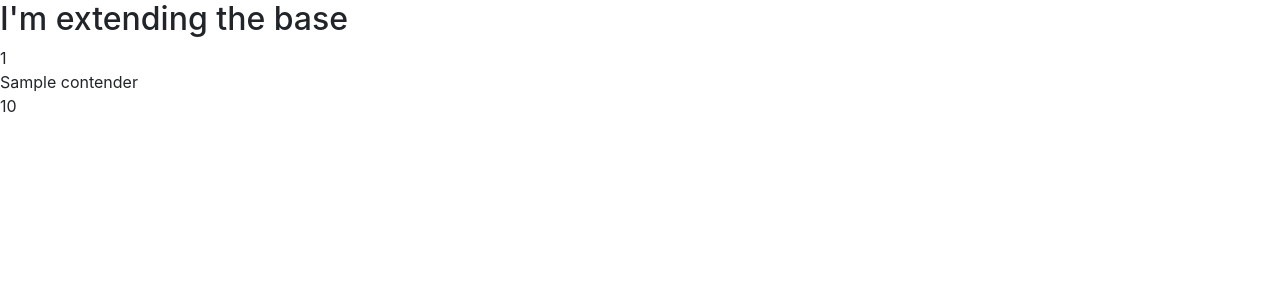
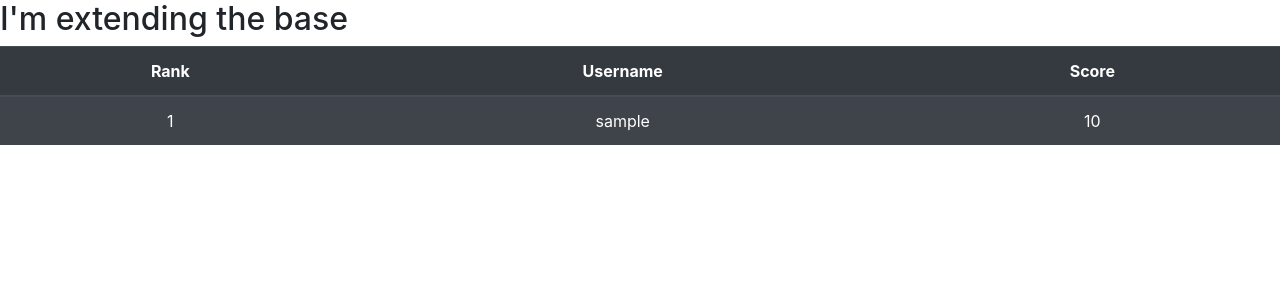
Before and after one commit to JonathanDelaney/TryTrickThatThough, a Flask app: page / in a window 1280 px wide. Shown: the part 72-372 px from the top of the page. Run offline with Flask 2, Linux system fonts and the light colour scheme; a database or web service that is not in the repository returns one stand-in record (values such as "Sample title"); some libraries are stand-ins or nearby versions.

Commit message:
add points update and link to leaderboard via db

```diff
--- a/app.py
+++ b/app.py
@@ -23,7 +23,7 @@ mongo = PyMongo(app)
 @app.route("/")
 @app.route("/get_leaderboard")
 def get_contenders():
-    contenders = mongo.db.contenders.find().sort("score", 1)
+    contenders = mongo.db.users.find().sort('score', -1)
     return render_template("leaderboard.html", contenders=contenders)
 
 
@@ -33,6 +33,7 @@ player1coordinates = []
 player2coordinates = []
 partial_runsP1 = []
 partial_runsP2 = []
+spent_runs = []
 total_coords_list = []
 dimensions = 4
 width = 4
@@ -43,7 +44,8 @@ result = "Set Board"
 def play():
     global player_turn, dimensions, width, opponent
     global player1coordinates, player2coordinates, player2coordinates
-    global partial_runsP1, partial_runsP2, result, total_coords_list
+    global partial_runsP1, partial_runsP2, spent_runs
+    global result, total_coords_list
     new_coordinates = ""
     comp_coordinate = ""
     if request.method == "POST":
@@ -56,7 +58,7 @@ def play():
         elif player_turn == "player1":
             new_coordinates = list(map(int, request.form.get(
                     'coordinate').split(',')))
-            print("player1 success")
+            # print("player1 success")
             if tictactoe.GameResult(
                     player1coordinates,
                     new_coordinates,
@@ -69,19 +71,26 @@ def play():
                 player2coordinates = []
                 partial_runsP1 = []
                 partial_runsP2 = []
+                spent_runs = []
                 player_file = mongo.db.users.find_one(
                     {"username": session["user"]})
                 player_score = player_file['score']
-                print(player_score)
-
+                new_score = ((width**dimensions) + player_score)
+                player_update = {
+                                "score": new_score
+                                }
+                mongo.db.users.update_one(player_file, {"$set": player_update})
+                print(player_file)
+                print(player_score, "type of: ", type(player_score))
             elif opponent == "computer":
                 player1coordinates.append(new_coordinates)
                 comp_coordinate = tictactoe.CompPlay(partial_runsP1,
-                                                    player1coordinates,
-                                                    player2coordinates,
-                                                    width,
-                                                    dimensions)
-                print("computer play success")
+                                                        spent_runs,
+                                                        player1coordinates,
+                                                        player2coordinates,
+                                                        width,
+                                                        dimensions)
+                # print("computer play success")
                 if tictactoe.GameResult(
                         player2coordinates,
                         comp_coordinate,
@@ -94,6 +103,7 @@ def play():
                     player2coordinates = []
                     partial_runsP1 = []
                     partial_runsP2 = []
+                    spent_runs = []
                 else:
                     player2coordinates.append(comp_coordinate)
                     print("Computer's: ", player2coordinates)
@@ -147,7 +157,8 @@ def register():
 
         register = {
             "username": request.form.get("username").lower(),
-            "password": generate_password_hash(request.form.get("password"))
+            "password": generate_password_hash(request.form.get("password")),
+            "score": 0
         }
         mongo.db.users.insert_one(register)
 
--- a/templates/leaderboard.html
+++ b/templates/leaderboard.html
@@ -3,10 +3,24 @@
 
     <h2>I'm extending the base</h2>
 
+
+    <table class="table table-striped table-dark">
+  <thead>
+    <tr>
+      <th class="text-center" scope="col">Rank</th>
+      <th class="text-center" scope="col">Username</th>
+      <th class="text-center" scope="col">Score</th>
+    </tr>
+  </thead>
+  <tbody>
     {% for contender in contenders %}
-    {{ contender.contender_rank }}<br>
-    {{ contender.contender_name }}<br>
-    {{ contender.contender_score }}<br>
+    <tr>
+      <td class="text-center">{{ loop.index }}</td>
+      <td class="text-center">{{ contender.username }}</td>
+      <td class="text-center">{{ contender.score }}</td>
     {% endfor %}
+    </tr>
+  </tbody>
+</table>
 
 {% endblock %}
--- a/tictactoe.py
+++ b/tictactoe.py
@@ -11,6 +11,7 @@ def GameResult(prev_coords, new_coords, player, dimensions, width, part_runs):
     # First let's check if a run is completed.
     if part_runs:
         for run in part_runs:
+            print("considering ", player,"'s runs")
             # Check if the new point has the same displacement
             # as two ot more other points with qualifying displacements.
             if width == 3:
@@ -40,13 +41,14 @@ def GameResult(prev_coords, new_coords, player, dimensions, width, part_runs):
                     run.insert(-4, new_coords)
             # If its length is the width of the board plus the two displacement values
             # then it is a win scenario.
+            print(run)
+            if len(run) == (width*3 - 1):
+                print("Almost full: ", run)
             if len(run) == (width*2 - 1):
                 print(player, " wins!!! with : ", run)
                 part_runs = []
                 prev_coords = []
                 return player
-            else:
-                pass
     # Get the displacement values between the new point and all other previous points
     for coords in prev_coords:
         diff = [abs(c1-c2) for c1, c2 in zip(coords, new_coords)]
@@ -68,7 +70,7 @@ def GameResult(prev_coords, new_coords, player, dimensions, width, part_runs):
                     or set([2, 3]).issubset(diff)
                         or set([2, 4]).issubset(diff)
                             or set([3, 4]).issubset(diff)):
-            pass
+            continue
         elif 1 in diff:
             diff2 = [(abs(c1-c2))*2 for c1, c2 in zip(coords, new_coords)]
             diff3 = [(abs(c1-c2))*3 for c1, c2 in zip(coords, new_coords)]
@@ -102,8 +104,8 @@ def GameResult(prev_coords, new_coords, player, dimensions, width, part_runs):
                             or set([0, 3]).issubset(ref) or set([1, 2]).issubset(ref)
                                 or set([1, 4]).issubset(ref) or set([2, 3]).issubset(ref)
                                     or set([2, 4]).issubset(ref) or set([3, 4]).issubset(ref)) and width == 5)):
-            print("ineligable: ", ref, ", and relavent diff: ", diff,
-            ", and new_coords: ", new_coords, ", and other coords: ", coords)
+            # print("ineligable: ", ref, ", and relavent diff: ", diff,
+            # ", and new_coords: ", new_coords, ", and other coords: ", coords)
             ref = []
         elif width == 3:
             part_runs.append([coords, new_coords, diff, diff2])
@@ -115,45 +117,42 @@ def GameResult(prev_coords, new_coords, player, dimensions, width, part_runs):
     return "No result"
 
 
-spent_runs = []
-
-
 def CompPlay(player_part_runs,
+                spent_runs,
                 human_coords,
                 computer_coords,
                 width,
                 dimensions):
-    global spent_runs
-    print("CompPlay working...")
+    # print("CompPlay working...")
     number_list = [0, 1, 2, 3, 4][:width]
     ref_list = []
     comp_coords = []
     if player_part_runs:
-        print("there is a part run")
+        # print("there is a part run")
         for run in reversed(player_part_runs):
-            print("per run")
+            # print("per run")
             comp_coords = []
             if (len(run) == ((width*2)-2) and run not in spent_runs):
-                print("run is long enough")
+                print("run ", run, " is long enough")
                 for i in range(dimensions):
-                    print("per D")
+                    # print("per D")
                     if run[width-1][i] == 0:
                         comp_coords.append(run[0][i])
-                        print("comp_coords:", comp_coords)
-                        print("if 0")
+                        # print("comp_coords:", comp_coords)
+                        # print("if 0")
                     else:
                         for j in range(width-1):
                             ref_list.append(run[j][i])
                         print("ref_list:", ref_list)
-                        print("number_list:", number_list)
+                        # print("number_list:", number_list)
                         comp_coords.append(list(set(
                             number_list) - set(ref_list))[0])
                         print("comp_coords:", comp_coords)
-                        print("if appended")
+                        # print("if appended")
                         ref_list = []
                 if (comp_coords in computer_coords
                         or comp_coords in human_coords):
-                    print("Skip coords is working. Removing:", run)
+                    # print("Skip coords is working. Removing:", run)
                     spent_runs.append(run)
                     comp_coords = []
                     if len(computer_coords) == 1:
@@ -162,8 +161,6 @@ def CompPlay(player_part_runs,
                             comp_coords.append(n)
                         return comp_coords[:dimensions]
                 else:
-                    print("Removing:", run)
-                    spent_runs.append(run)
                     return comp_coords[:dimensions]
         while True:
             for i in range(dimensions):
@@ -174,7 +171,6 @@ def CompPlay(player_part_runs,
                 comp_coords = []
             else:
                 return comp_coords[:dimensions]
-
     else:
         while True:
             for i in range(dimensions):
```
